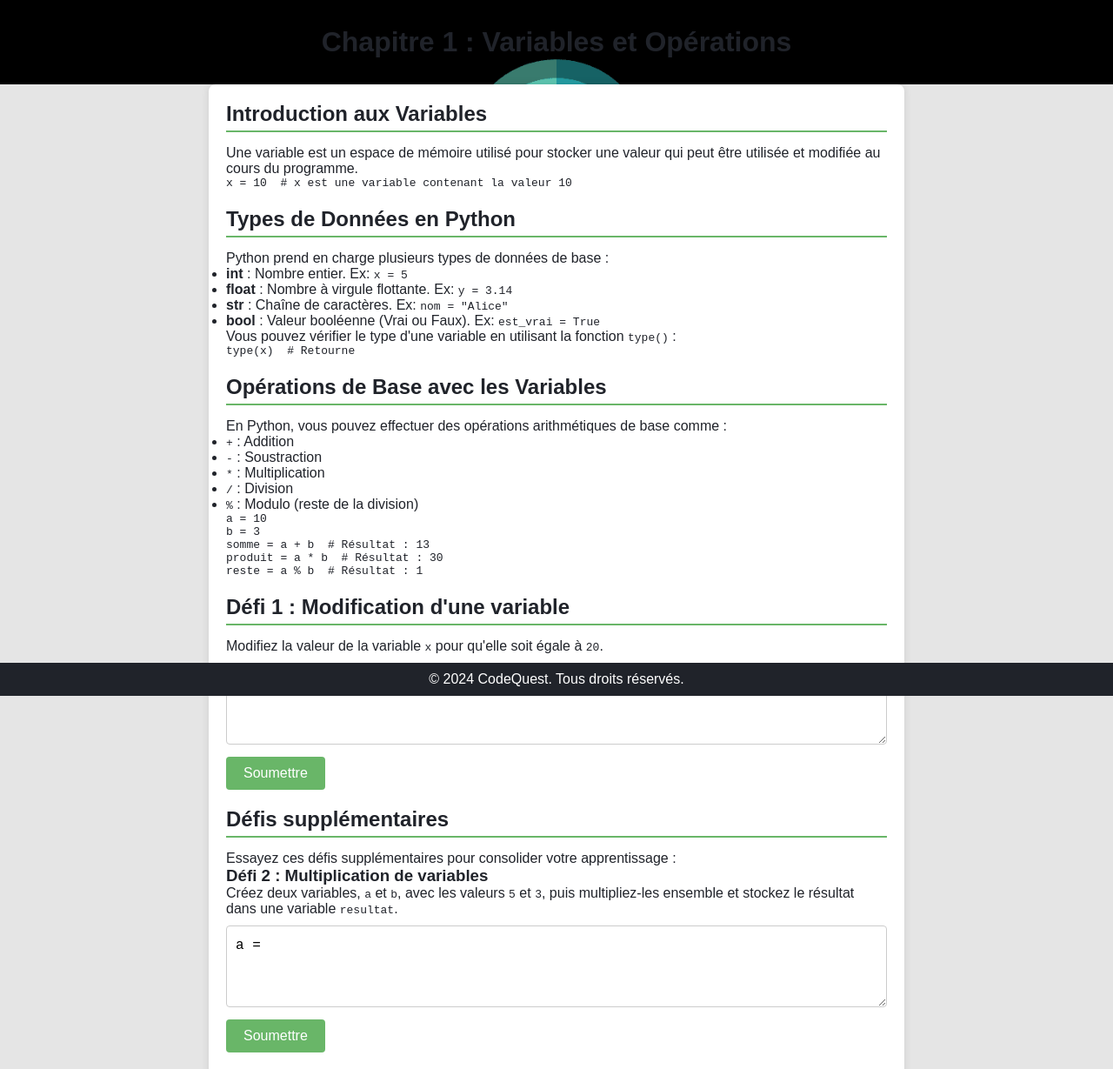
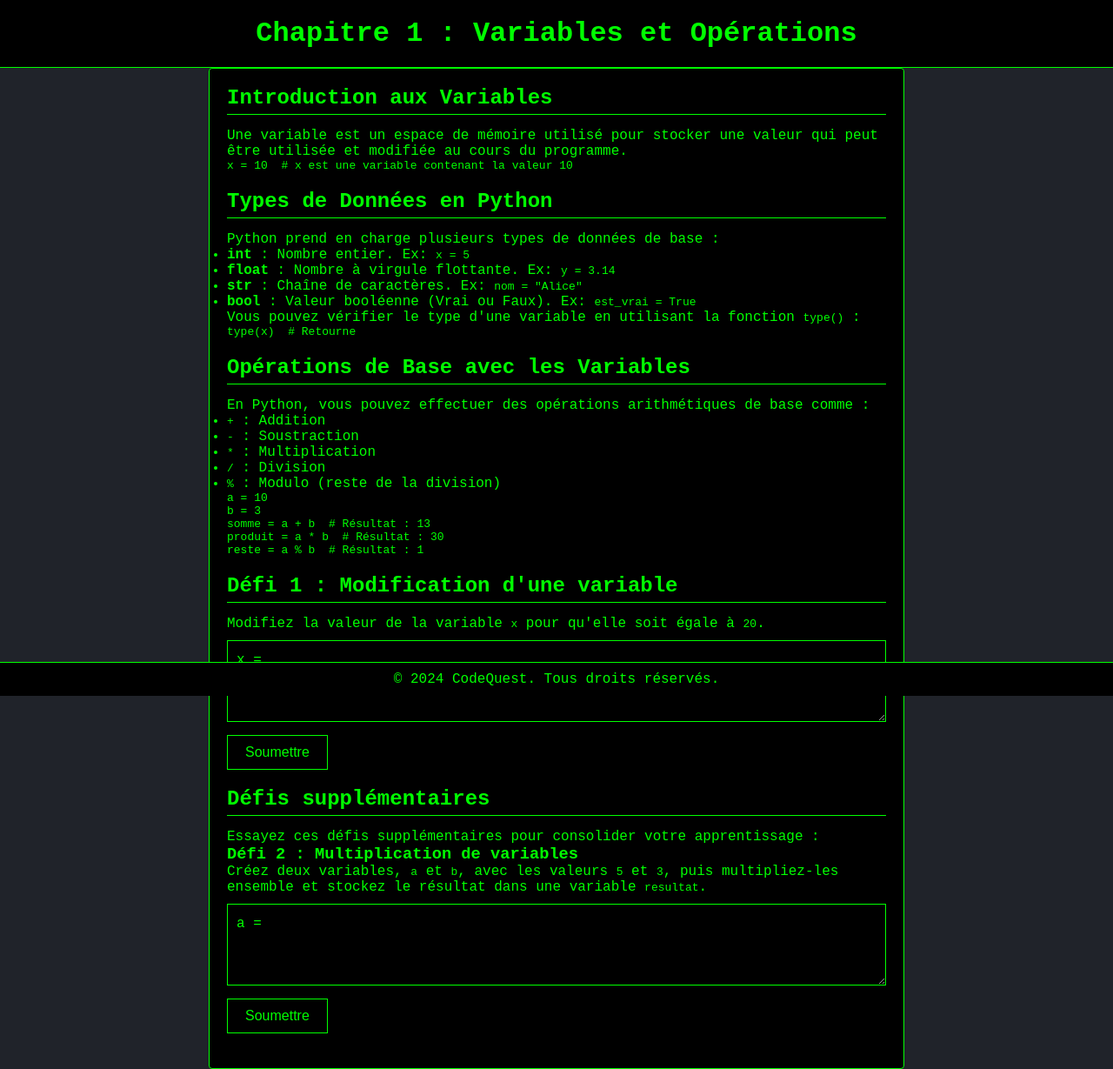
Before and after one commit to Zandgar11/Code-Quest-HTML, a plain HTML site: page chapters/chapter_1.html in a window 1280 px wide. Shown: the top 1229 px of the page at 87% size. Drawn offline with Linux system fonts and the light colour scheme.

Commit message:
retro style

```diff
--- a/assets/styles.css
+++ b/assets/styles.css
@@ -7,27 +7,25 @@
 
 /* Styles de base pour le corps de la page */
 body {
-    font-family: Arial, sans-serif;
-    background-color: #e5e5e5; /* Fond clair pour le site */
-    color: #20232a; /* Texte sombre pour une bonne lisibilité */
+    font-family: 'Courier New', Courier, monospace; /* Police de terminal */
+    background-color: #20232a; /* Fond sombre pour un effet terminal */
+    color: #00ff00; /* Texte vert pour le style rétro */
+    display: flex;
+    flex-direction: column;
+    min-height: 100vh;
 }
 
 /* Styles pour l'en-tête */
 header {
-    background-image: url("../images/bannière.png"); /* Image de fond */
-    background-size: cover; /* Adapter l'image de fond */
-    color: #20232a; /* Texte sombre */
-    padding: 20px;
+    background-color: #000000; /* Fond noir pour l'en-tête */
+    padding: 10px 20px;
     text-align: center;
-}
-
-header .logo {
-    width: 80px;
-    vertical-align: middle;
+    border-bottom: 1px solid #00ff00; /* Ligne verte pour séparer l'en-tête */
 }
 
 header h1 {
     margin: 10px 0;
+    color: #00ff00; /* Couleur verte pour le texte de l'en-tête */
 }
 
 header nav ul {
@@ -41,9 +39,8 @@ header nav ul li {
 }
 
 header nav ul li a {
-    color: #69b668; /* Couleur des liens */
+    color: #00ff00; /* Couleur des liens */
     text-decoration: none;
-    font-weight: bold;
 }
 
 header nav ul li a:hover {
@@ -55,9 +52,11 @@ main {
     padding: 20px;
     max-width: 800px;
     margin: 0 auto;
-    background-color: #fff; /* Fond blanc pour le contenu */
-    border-radius: 8px; /* Coins arrondis */
-    box-shadow: 0 0 10px rgba(0, 0, 0, 0.1); /* Ombre légère */
+    background-color: #000000; /* Fond noir pour le contenu */
+    color: #00ff00; /* Texte vert pour le contenu */
+    border: 1px solid #00ff00; /* Bordure verte */
+    border-radius: 4px;
+    flex-grow: 1;
 }
 
 /* Styles pour les sections */
@@ -66,7 +65,7 @@ section {
 }
 
 h2 {
-    border-bottom: 2px solid #69b668; /* Souligner les titres des sections */
+    border-bottom: 1px solid #00ff00; /* Ligne verte pour les titres */
     padding-bottom: 5px;
     margin-bottom: 15px;
 }
@@ -76,33 +75,34 @@ textarea {
     width: 100%;
     padding: 10px;
     margin: 10px 0;
-    border: 1px solid #ccc;
-    border-radius: 4px;
-    font-family: monospace; /* Police pour l'éditeur de code */
-    font-size: 16px; /* Taille de police confortable */
-    line-height: 1.5; /* Hauteur de ligne pour une meilleure lisibilité */
+    background-color: #000000; /* Fond noir pour l'éditeur de code */
+    color: #00ff00; /* Texte vert pour l'éditeur de code */
+    border: 1px solid #00ff00; /* Bordure verte */
+    font-family: 'Courier New', Courier, monospace;
+    font-size: 16px;
+    line-height: 1.5;
 }
 
 /* Styles pour les boutons */
 button {
-    background-color: #69b668; /* Couleur de fond du bouton */
-    color: #fff; /* Couleur du texte du bouton */
-    border: none;
+    background-color: #000000; /* Fond noir pour les boutons */
+    color: #00ff00; /* Texte vert pour les boutons */
+    border: 1px solid #00ff00; /* Bordure verte */
     padding: 10px 20px;
-    border-radius: 4px;
     cursor: pointer;
     font-size: 16px;
-    transition: background-color 0.3s ease; /* Effet de transition pour le survol */
+    transition: background-color 0.3s ease;
 }
 
 button:hover {
-    background-color: #589957; /* Couleur de fond du bouton au survol */
+    background-color: #333333; /* Fond gris foncé au survol */
 }
 
 /* Styles pour les résultats des défis */
 #result {
     margin-top: 10px;
     font-weight: bold;
+    color: #00ff00; /* Texte vert pour les résultats */
 }
 
 /* Styles pour les messages d'erreur ou de succès */
@@ -115,25 +115,23 @@ button:hover {
 }
 
 #error {
-    color: #e5e5e5; /* Couleur du texte d'erreur */
-    background-color: #ffdddd; /* Fond rose clair pour les erreurs */
-    border: 1px solid #ffaaaa; /* Bordure rose clair pour les erreurs */
+    color: #ff0000; /* Texte rouge pour les erreurs */
+    background-color: #330000; /* Fond rouge foncé pour les erreurs */
 }
 
 #success {
-    color: #20232a; /* Couleur du texte de succès */
-    background-color: #d4edda; /* Fond vert clair pour le succès */
-    border: 1px solid #c3e6cb; /* Bordure verte claire pour le succès */
+    color: #00ff00; /* Texte vert pour le succès */
+    background-color: #003300; /* Fond vert foncé pour le succès */
     text-align: center;
-    padding: 20px;
 }
 
 /* Styles pour le pied de page */
 footer {
-    background-color: #20232a; /* Fond sombre pour le pied de page */
-    color: #fff; /* Texte clair */
+    background-color: #000000; /* Fond noir pour le pied de page */
+    color: #00ff00; /* Texte vert */
     text-align: center;
     padding: 10px 0;
+    border-top: 1px solid #00ff00; /* Ligne verte en haut du pied de page */
     position: fixed;
     width: 100%;
     bottom: 0;
```
